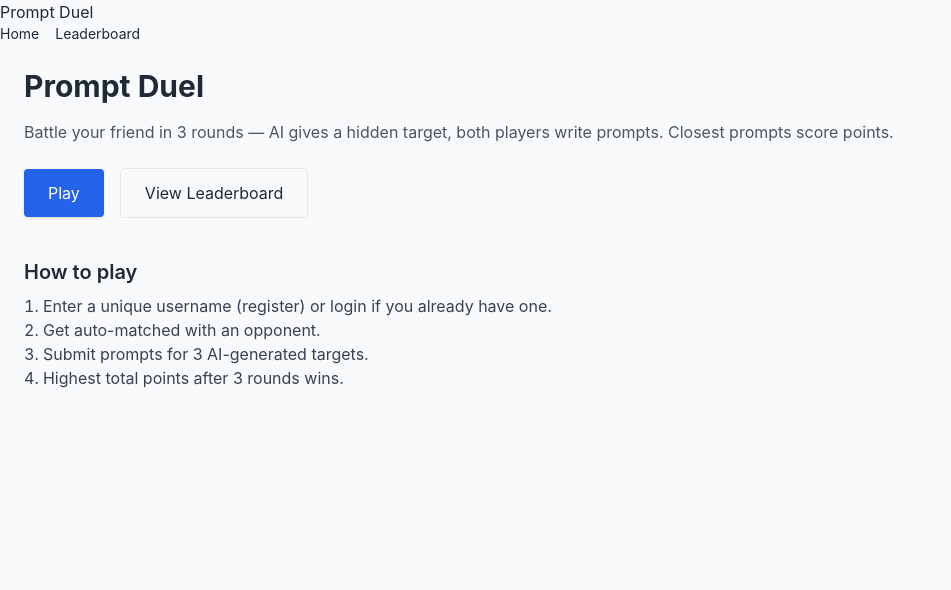
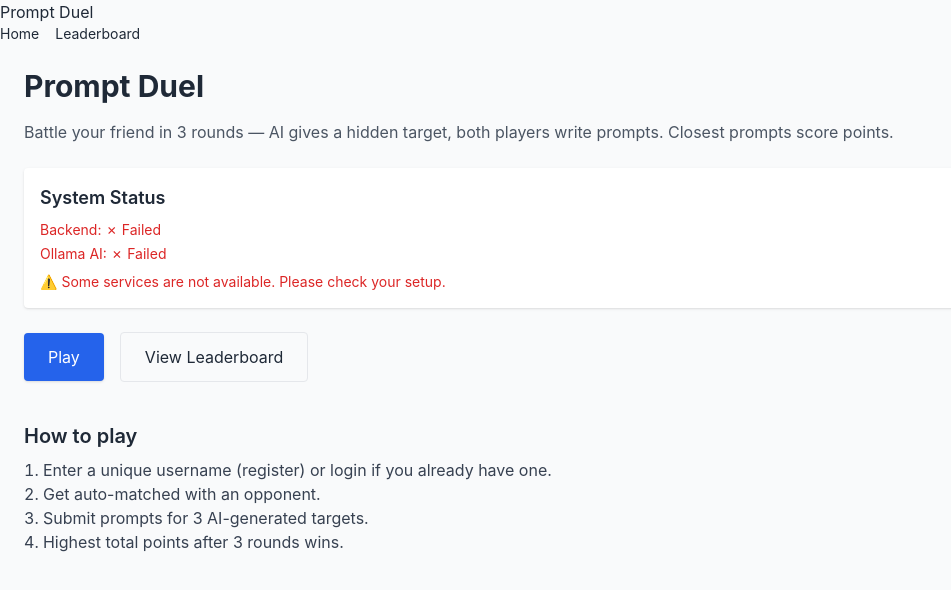
Before and after one commit to Kishalll/PromptWars, a Next.js app in the folder Frontend/: page / in a window 1280 px wide. Shown: the top 590 px of the page, without its empty margins (0-951 px from the left). Built offline with nearby package versions, Linux system fonts and the light colour scheme; no server answers.

Commit message:
Fix AI response and connection issues

```diff
--- a/Frontend/src/lib/api.js
+++ b/Frontend/src/lib/api.js
@@ -24,3 +24,7 @@ export async function fetchLeaderboard() {
 export async function health() {
   return api.get('/api/health');
 }
+
+export async function testOllama() {
+  return api.get('/api/test-ollama');
+}
--- a/Frontend/src/pages/index.js
+++ b/Frontend/src/pages/index.js
@@ -1,14 +1,73 @@
 // src/pages/index.js
+import { useEffect, useState } from "react";
 import Link from "next/link";
 import Header from "../components/Header";
+import { health, testOllama } from "../lib/api";
 
 export default function Home() {
+  const [connectionStatus, setConnectionStatus] = useState({
+    backend: 'checking',
+    ollama: 'checking'
+  });
+
+  useEffect(() => {
+    // Check backend connection
+    health()
+      .then(() => setConnectionStatus(prev => ({ ...prev, backend: 'connected' })))
+      .catch(() => setConnectionStatus(prev => ({ ...prev, backend: 'failed' })));
+
+    // Check Ollama connection
+    testOllama()
+      .then((res) => {
+        if (res.data.ollama_connected) {
+          setConnectionStatus(prev => ({ ...prev, ollama: 'connected' }));
+        } else {
+          setConnectionStatus(prev => ({ ...prev, ollama: 'failed' }));
+        }
+      })
+      .catch(() => setConnectionStatus(prev => ({ ...prev, ollama: 'failed' })));
+  }, []);
+
+  const getStatusColor = (status) => {
+    switch (status) {
+      case 'connected': return 'text-green-600';
+      case 'failed': return 'text-red-600';
+      default: return 'text-yellow-600';
+    }
+  };
+
+  const getStatusText = (status) => {
+    switch (status) {
+      case 'connected': return '✓ Connected';
+      case 'failed': return '✗ Failed';
+      default: return '⏳ Checking...';
+    }
+  };
+
   return (
     <div className="min-h-screen flex flex-col">
       <Header />
       <main className="flex-1 container mx-auto p-6">
         <h1 className="text-3xl font-bold mb-4">Prompt Duel</h1>
         <p className="mb-6 text-gray-600">Battle your friend in 3 rounds — AI gives a hidden target, both players write prompts. Closest prompts score points.</p>
+
+        {/* Connection Status */}
+        <div className="mb-6 p-4 bg-white rounded shadow">
+          <h3 className="text-lg font-semibold mb-2">System Status</h3>
+          <div className="space-y-1 text-sm">
+            <div className={`${getStatusColor(connectionStatus.backend)}`}>
+              Backend: {getStatusText(connectionStatus.backend)}
+            </div>
+            <div className={`${getStatusColor(connectionStatus.ollama)}`}>
+              Ollama AI: {getStatusText(connectionStatus.ollama)}
+            </div>
+          </div>
+          {(connectionStatus.backend === 'failed' || connectionStatus.ollama === 'failed') && (
+            <div className="mt-2 text-sm text-red-600">
+              ⚠️ Some services are not available. Please check your setup.
+            </div>
+          )}
+        </div>
 
         <div className="space-x-4">
           <Link href="/login" className="px-6 py-3 bg-blue-600 text-white rounded shadow inline-block">Play</Link>
```
Also changed, not shown: 2 other files (tests, documents, lock files or other folders).
